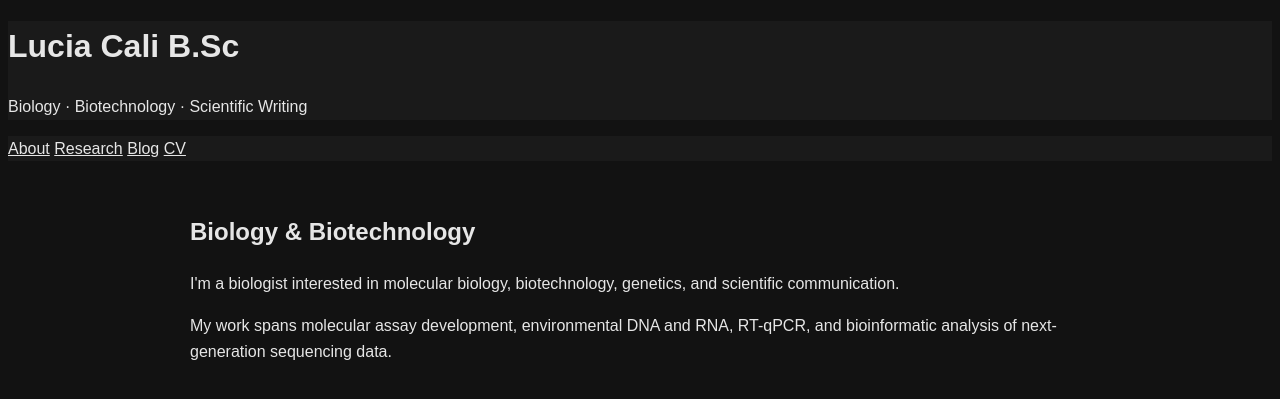
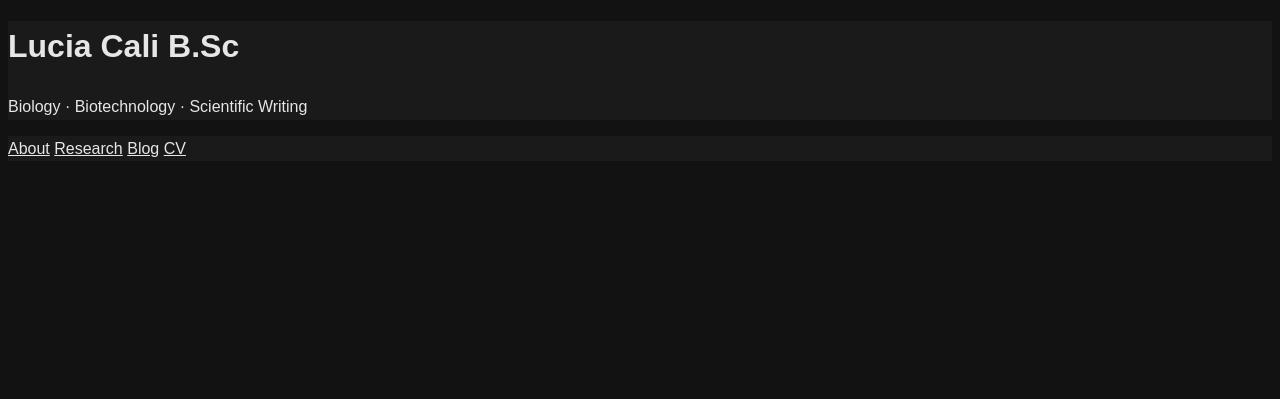
Before and after one commit to luciacali/luciacali.github.io, a Jekyll site: the page index.html, which Jekyll copies as it is, in a window 1280 px wide. Shown: the top 399 px of the page. Built offline with Jekyll 4.4.1, drawn with Linux system fonts in a browser that asks for light colours.

Commit message:
Remove biology section from index.html
Removed the main section containing information about biology and biotechnology.

```diff
--- a/index.html
+++ b/index.html
@@ -22,24 +22,6 @@
         <a href="cv.html">CV</a>
     </nav>
 
-    <main>
-
-        <section>
-            <h2>Biology & Biotechnology</h2>
-
-            <p>
-                I'm a biologist interested in molecular biology,
-                biotechnology, genetics, and scientific communication.
-            </p>
-
-            <p>
-                My work spans molecular assay development, environmental
-                DNA and RNA, RT-qPCR, and bioinformatic analysis of
-                next-generation sequencing data.
-            </p>
-        </section>
-
-    </main>
 
 </body>
 </html>
```
